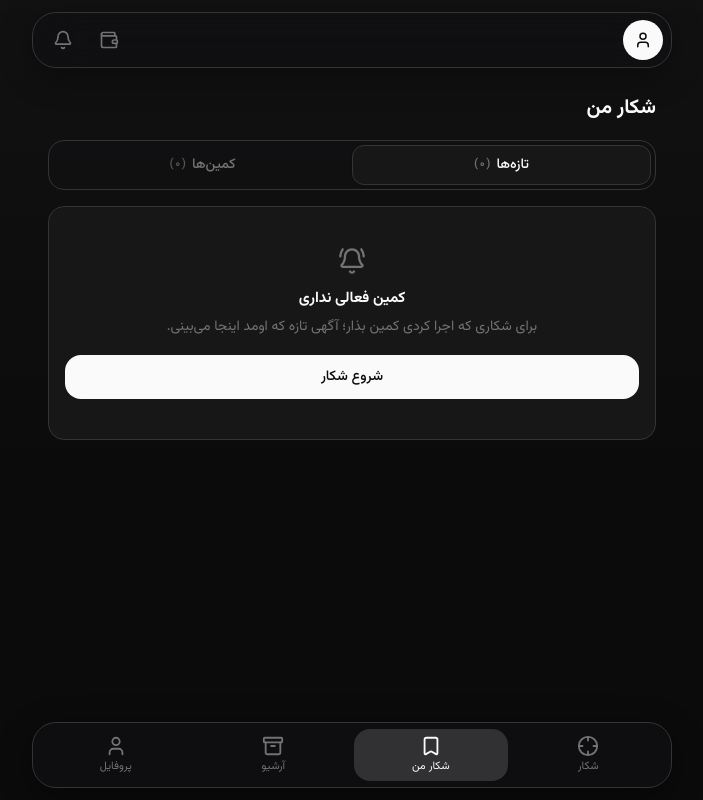
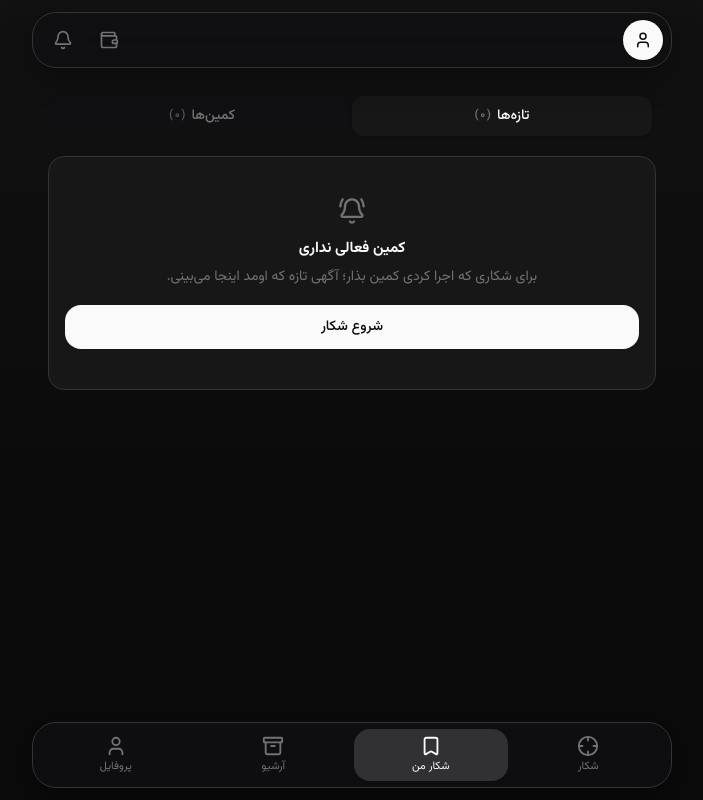
Before and after one commit to Nimadanesh/shakar, a Next.js app in the folder PWA_app/: page /saved in a window 1280 px wide. Shown: the whole page, without its empty margins (442-1145 px from the left). Built offline with nearby package versions, Linux system fonts and the light colour scheme.

Commit message:
شکار من: حذف عنوان صفحه، تب‌ها بدون بردر (فقط تغییر رنگ)

```diff
--- a/PWA_app/src/app/archive/page.tsx
+++ b/PWA_app/src/app/archive/page.tsx
@@ -49,8 +49,6 @@ export default function ArchivePage() {
 
   return (
     <main className="flex flex-1 flex-col gap-4 py-6">
-      <h1 className="text-xl font-semibold leading-8 text-foreground">آرشیو</h1>
-
       <SegmentedTabs
         ariaLabel="بخش‌های آرشیو"
         active={tab}
--- a/PWA_app/src/app/saved/page.tsx
+++ b/PWA_app/src/app/saved/page.tsx
@@ -185,8 +185,6 @@ export default function SavedPage() {
 
   return (
     <main className="flex flex-1 flex-col gap-4 py-6">
-      <h1 className="text-xl font-semibold leading-8 text-foreground">شکار من</h1>
-
       <SegmentedTabs
         ariaLabel="بخش‌های شکار من"
         active={tab}
--- a/PWA_app/src/components/ui/SegmentedTabs.tsx
+++ b/PWA_app/src/components/ui/SegmentedTabs.tsx
@@ -26,7 +26,7 @@ export function SegmentedTabs({ tabs, active, onChange, ariaLabel }: SegmentedTa
     <div
       role="tablist"
       aria-label={ariaLabel}
-      className="flex rounded-lg border border-border bg-secondary/60 p-1"
+      className="flex rounded-lg bg-secondary/60 p-1"
     >
       {tabs.map((tab) => {
         const selected = tab.id === active;
@@ -40,8 +40,8 @@ export function SegmentedTabs({ tabs, active, onChange, ariaLabel }: SegmentedTa
             className={cn(
               "flex h-10 min-w-0 flex-1 items-center justify-center gap-1.5 rounded-md px-2 text-sm font-medium transition-colors focus-visible:outline-2 focus-visible:outline-ring",
               selected
-                ? "border border-border bg-card text-foreground shadow-sm"
-                : "border border-transparent text-muted-foreground hover:text-foreground"
+                ? "bg-card text-foreground shadow-sm"
+                : "text-muted-foreground hover:text-foreground"
             )}
           >
             <span className="truncate">{tab.label}</span>
```
